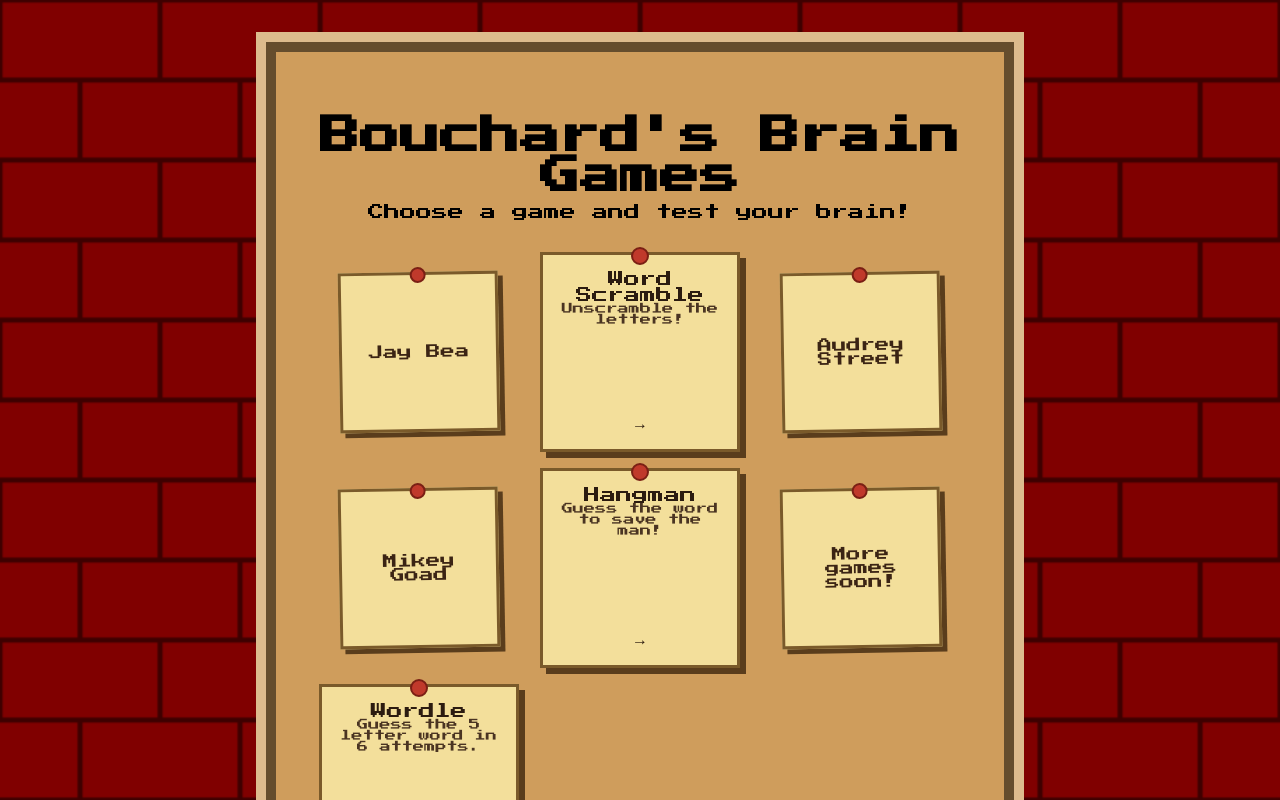
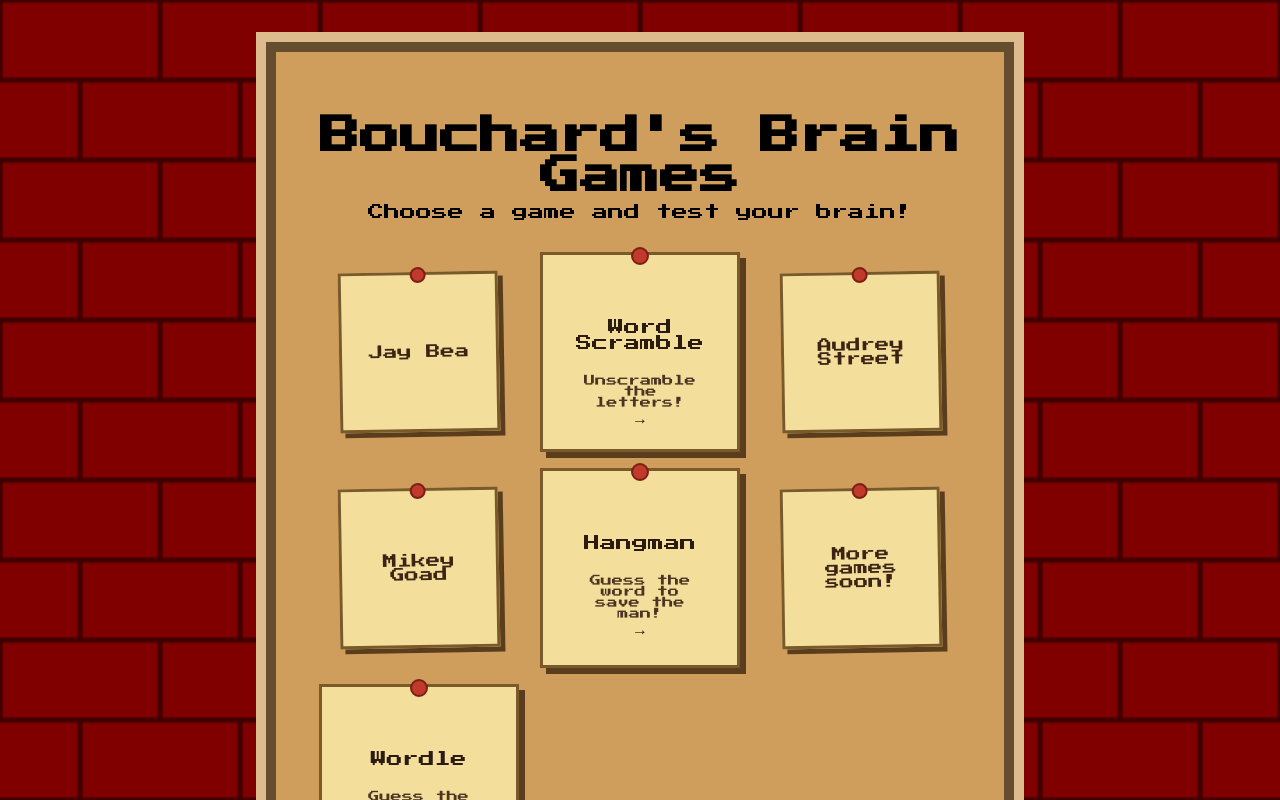
Before and after one commit to mtg04/270-brain-games, a Next.js app in the folder brain-games/: page / in a window 1280 px wide. Built offline with nearby package versions, Linux system fonts and the light colour scheme.

Commit message:
Final changes to make things look neater.

```diff
--- a/brain-games/pages/index.tsx
+++ b/brain-games/pages/index.tsx
@@ -1,3 +1,4 @@
+import { useState } from "react";
 import Link from "next/link";
 import styles from "@/styles/Home.module.css";
 
@@ -14,12 +15,17 @@ const games = [
   },
   {
     name: "Wordle",
-    description: "Guess the 5 letter word in 6 attempts.",
+    description: "Guess the 5 letter word in 6 attempts!",
     route: "/games/wordle",
   },
 ];
 
 export default function Home() {
+  const [revealed, setRevealed] = useState({
+    jay: false,
+    mikey: false,
+    audrey: false,
+  });
   return (
   <div className={styles.container}>
     <div className={styles.bulletin_board}>
--- a/brain-games/styles/Home.module.css
+++ b/brain-games/styles/Home.module.css
@@ -82,29 +82,49 @@
   align-items: center;
 }
 
-/* LEFT NOTES */
-.note1 { grid-column: 1; grid-row: 1; }
-.note2 { grid-column: 1; grid-row: 2; }
+.note1 {
+  grid-column: 1;
+  grid-row: 1;
+}
 
-/* RIGHT NOTES */
-.note3 { grid-column: 3; grid-row: 1; }
-.note4 { grid-column: 3; grid-row: 2; }
+.note2 {
+  grid-column: 1;
+  grid-row: 2;
+}
 
-/* GAMES */
-.game1 { grid-column: 2; grid-row: 2; }
-.game2 { grid-column: 3; grid-row: 3; }
-.game3 { grid-column: 2; grid-row: 3; }
+.note3 {
+  grid-column: 3;
+  grid-row: 1;
+}
+
+.note4 {
+  grid-column: 3;
+  grid-row: 2;
+}
+
+.game1 {
+  grid-column: 2;
+  grid-row: 2; }
+.game2 {
+  grid-column: 3;
+  grid-row: 3;
+}
+
+.game3 {
+  grid-column: 2;
+  grid-row: 3;
+}
 
 .card {
   position: relative;
 
   width: 200px;
-  height: 200px; /* 🔥 SQUARE */
+  height: 200px;
 
   background: #f3df9b;
   color: #2b1b10;
 
-  padding: 1rem;
+  padding: 4rem;
   border: 3px solid #7a5a2a;
 
   display: flex;
@@ -154,6 +174,7 @@
 }
 
 .cardDesc {
+  padding-top: 1.5rem;
   font-size: 0.7rem;
   color: #4a3422;
   text-align: center;
@@ -186,10 +207,6 @@
   transform: rotate(-1deg);
 }
 
-.sideNotes .note:nth-child(2) {
-  transform: rotate(1deg);
-}
-
 .note::before {
   content: "";
   position: absolute;
```
